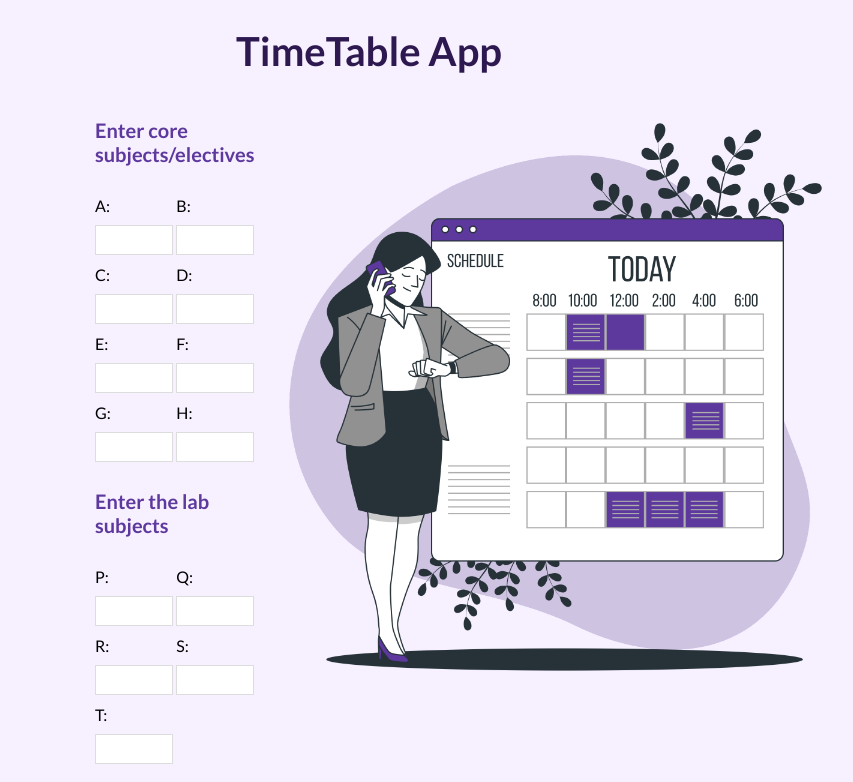
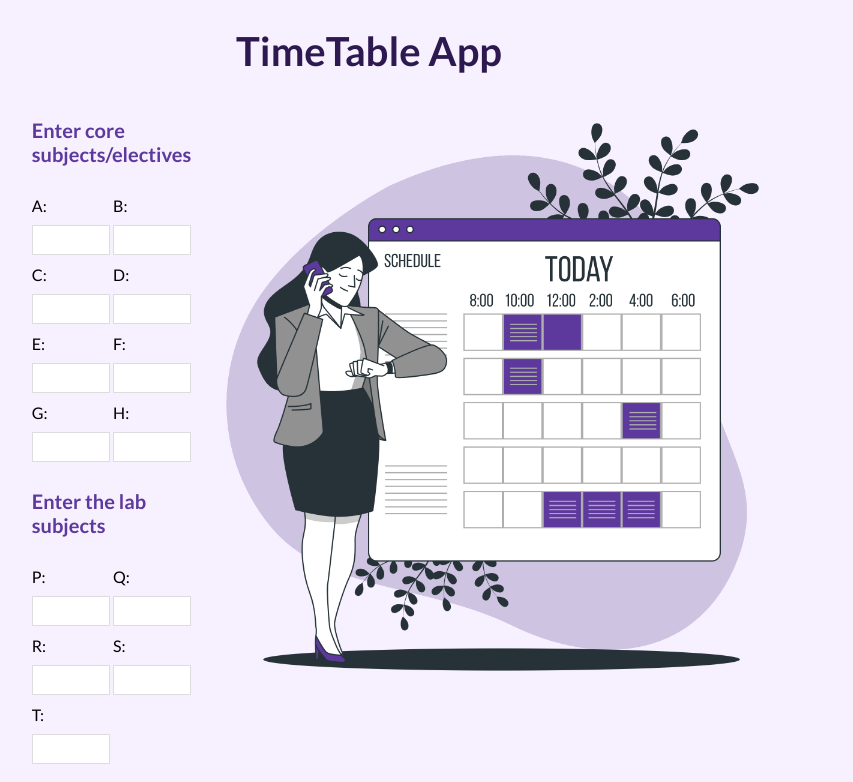
Before and after one commit to Pavithra-Rajan/Code-Init2021, a React (Create React App) app: page / in a window 1280 px wide. Shown: the top 782 px of the page, without its empty margins (271-1124 px from the left). Built offline with nearby package versions, Linux system fonts and the light colour scheme.

Commit message:
modified page width

```diff
--- a/src/index.css
+++ b/src/index.css
@@ -172,7 +172,7 @@ background-color: red;
 color: #ddd;
 }
 #page{
-  width: 75%;
+  width: 85%;
   margin: auto;
 }
 #exp{
```
